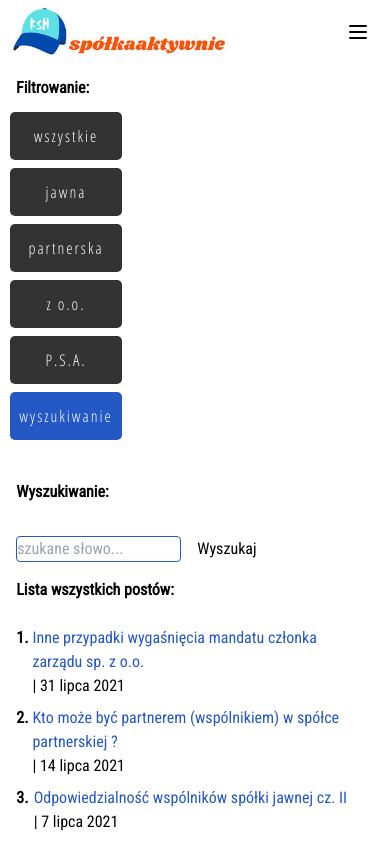
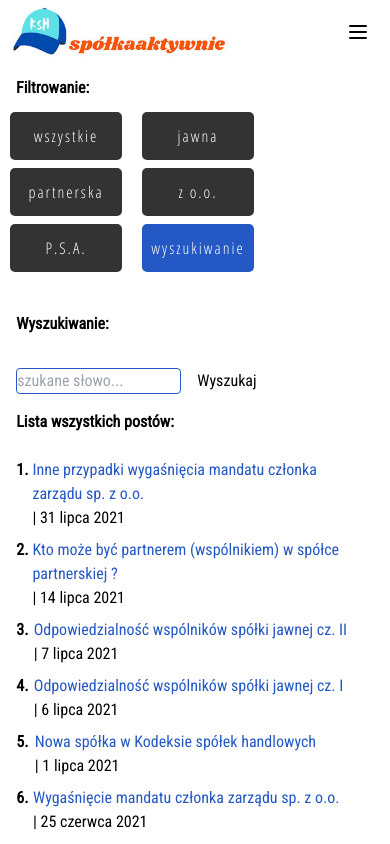
Before and after one commit to lukaszwebdev7/blog-ksh, a Next.js app: page /posts/wyszukiwanie in a window 390 px wide. Shown: the top 844 px of the page. Built offline with nearby package versions, Linux system fonts and the light colour scheme; what @tailwindcss/typography would draw is missing.

Commit message:
change navigationInPosts

```diff
--- a/components/layout/navigationInPosts.js
+++ b/components/layout/navigationInPosts.js
@@ -30,7 +30,7 @@ function NavigationPosts() {
 				<div className="py-3 px-4 font-bold md:ml-4">Filtrowanie: </div>
 
 				<div className="sm:hidden lg:block">
-					<div className="flex flex-col lg:flex-row ">
+					<div className="flex flex-row flex-wrap">
 						<div
 							style={{
 								marginLeft: '10px',
```
